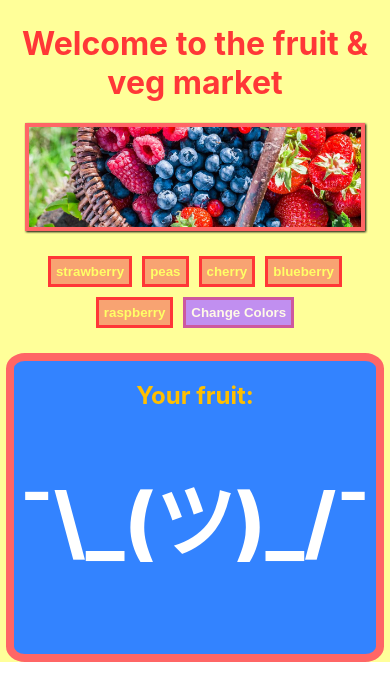
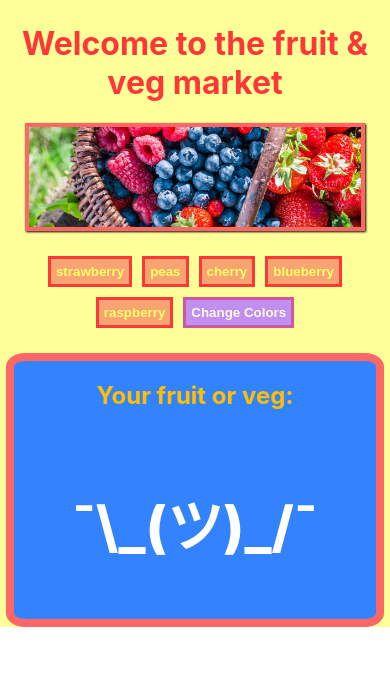
Before and after one commit to Bea-Pan/fruit-veg-market, a React (Create React App) app: page / in a window 390 px wide. Shown: the top 700 px of the page. Built offline with nearby package versions, Linux system fonts and the light colour scheme.

Commit message:
ASCI mobile view

```diff
--- a/src/App.css
+++ b/src/App.css
@@ -172,7 +172,7 @@ figcaption {
   color: white;
   font-weight: 800;
   font-size: 5rem;
-  margin-top: 2rem;
+
 }
 
 /* MOBILE */
@@ -194,6 +194,12 @@ figcaption {
     max-width: 93%;
     margin-right: 0;
     margin-top: 0;
+  }
+
+  #ASCII {
+
+    font-size: 3.5rem;
+
   }
 
   #fruits-basket-img {
--- a/src/App.js
+++ b/src/App.js
@@ -54,7 +54,7 @@ function App() {
           setCurrentDessert={setCurrentDessert} />
       </div>) : (
         <div className="child" id="unselected-flex-child-2" style={{ background: '#3383FF' }}>
-          <h2>Your fruit:</h2>
+          <h2>Your fruit or veg:</h2>
           <p id="ASCII">¯\_(ツ)_/¯</p>
         </div>
       )
--- a/src/Components/SelectedFruit.js
+++ b/src/Components/SelectedFruit.js
@@ -85,7 +85,7 @@ function SelectedFruit(props) {
         <>
             {props.fruit && (
                 <>
-                    <h2>Your fruit: {props.fruit.name}</h2>
+                    <h2>Your fruit or veg: {props.fruit.name}</h2>
                     <img src={`/images/${props.fruit.name}.jpg`} alt={props.fruit.name} className="fruit-img" /><br />
                     <DessertSuggestion
                         fruitName={props.fruit.name}
```
